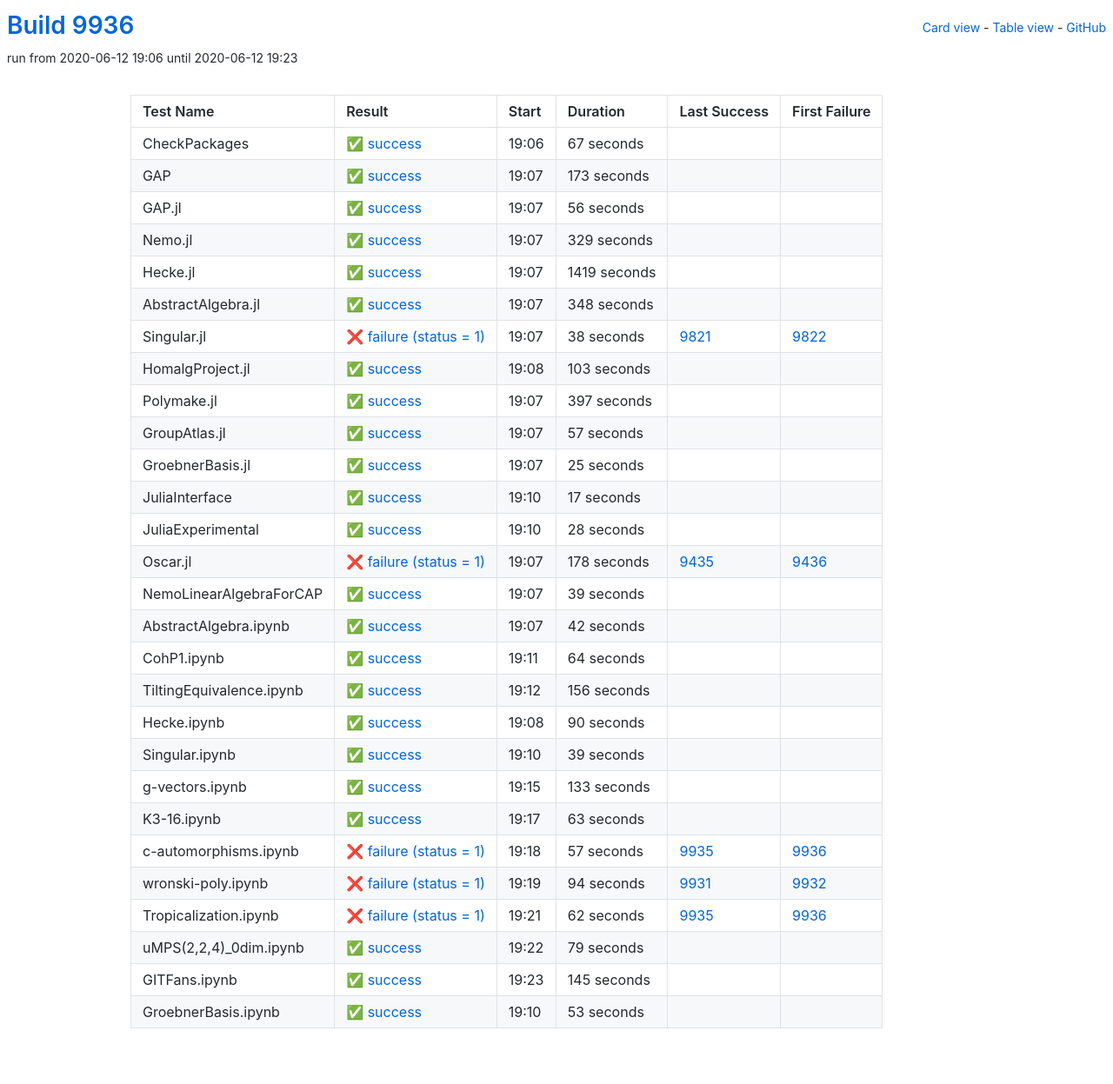
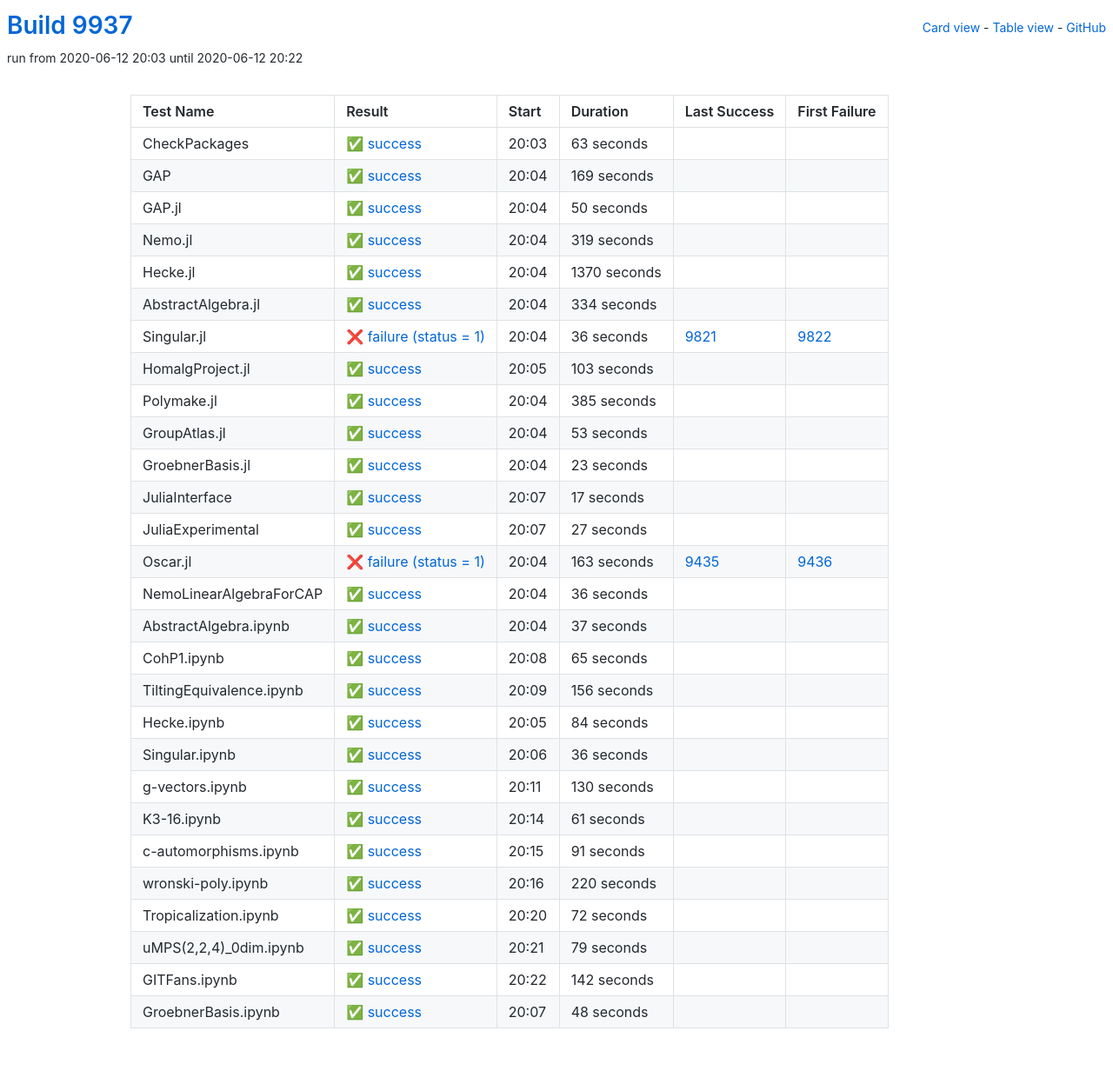
Before and after one commit to oscar-system/oscar-ci-status, a Jekyll site: the page built from table.html, in a window 1280 px wide. Shown: the whole page at 87% size. Built offline with Jekyll 4.4.1, drawn with Linux system fonts in a browser that asks for light colours.

Commit message:
Build #9937

```diff
--- a/_data/ci.yml
+++ b/_data/ci.yml
@@ -1,6 +1,6 @@
 ---
-build: 9936
-build_url: https://oscarci.mathematik.uni-kl.de/job/oscar/9936/
+build: 9937
+build_url: https://oscarci.mathematik.uni-kl.de/job/oscar/9937/
 job: oscar
 organization: oscar-system
 repo: oscar-ci-status
@@ -8,92 +8,92 @@
 tests:
 - name: CheckPackages
   id: checkpackages
-  log: https://oscarci.mathematik.uni-kl.de/job/oscar/9936/artifact/logs/build-9936/CheckPackages.log
-  start: 2020-06-12 19:06
+  log: https://oscarci.mathematik.uni-kl.de/job/oscar/9937/artifact/logs/build-9937/CheckPackages.log
+  start: 2020-06-12 20:03
   success: true
   exitcode: 0
   status: success
-  duration: 67
+  duration: 63
   last_success: false
   last_success_url:
   first_failure: false
   first_failure_url:
 - name: GAP
   id: gap
-  log: https://oscarci.mathematik.uni-kl.de/job/oscar/9936/artifact/logs/build-9936/GAP.log
-  start: 2020-06-12 19:07
+  log: https://oscarci.mathematik.uni-kl.de/job/oscar/9937/artifact/logs/build-9937/GAP.log
+  start: 2020-06-12 20:04
   success: true
   exitcode: 0
   status: success
-  duration: 173
+  duration: 169
   last_success: false
   last_success_url:
   first_failure: false
   first_failure_url:
 - name: GAP.jl
   id: gap-jl
-  log: https://oscarci.mathematik.uni-kl.de/job/oscar/9936/artifact/logs/build-9936/GAP.jl.log
-  start: 2020-06-12 19:07
+  log: https://oscarci.mathematik.uni-kl.de/job/oscar/9937/artifact/logs/build-9937/GAP.jl.log
+  start: 2020-06-12 20:04
   success: true
   exitcode: 0
   status: success
-  duration: 56
+  duration: 50
   last_success: false
   last_success_url:
   first_failure: false
   first_failure_url:
 - name: Nemo.jl
   id: nemo-jl
-  log: https://oscarci.mathematik.uni-kl.de/job/oscar/9936/artifact/logs/build-9936/Nemo.jl.log
-  start: 2020-06-12 19:07
+  log: https://oscarci.mathematik.uni-kl.de/job/oscar/9937/artifact/logs/build-9937/Nemo.jl.log
+  start: 2020-06-12 20:04
   success: true
   exitcode: 0
   status: success
-  duration: 329
+  duration: 319
   last_success: false
   last_success_url:
   first_failure: false
   first_failure_url:
 - name: Hecke.jl
   id: hecke-jl
-  log: https://oscarci.mathematik.uni-kl.de/job/oscar/9936/artifact/logs/build-9936/Hecke.jl.log
-  start: 2020-06-12 19:07
+  log: https://oscarci.mathematik.uni-kl.de/job/oscar/9937/artifact/logs/build-9937/Hecke.jl.log
+  start: 2020-06-12 20:04
   success: true
   exitcode: 0
   status: success
-  duration: 1419
+  duration: 1370
   last_success: false
   last_success_url:
   first_failure: false
   first_failure_url:
 - name: AbstractAlgebra.jl
   id: abstractalgebra-jl
-  log: https://oscarci.mathematik.uni-kl.de/job/oscar/9936/artifact/logs/build-9936/AbstractAlgebra.jl.log
-  start: 2020-06-12 19:07
+  log: https://oscarci.mathematik.uni-kl.de/job/oscar/9937/artifact/logs/build-9937/AbstractAlgebra.jl.log
+  start: 2020-06-12 20:04
   success: true
   exitcode: 0
   status: success
-  duration: 348
+  duration: 334
   last_success: false
   last_success_url:
   first_failure: false
   first_failure_url:
 - name: Singular.jl
   id: singular-jl
-  log: https://oscarci.mathematik.uni-kl.de/job/oscar/9936/artifact/logs/build-9936/Singular.jl.log
-  start: 2020-06-12 19:07
+  log: https://oscarci.mathematik.uni-kl.de/job/oscar/9937/artifact/logs/build-9937/Singular.jl.log
+  start: 2020-06-12 20:04
   success: false
   exitcode: 1
   status: failure
-  duration: 38
+  duration: 36
   last_success: 9821
   last_success_url: https://oscarci.mathematik.uni-kl.de/job/oscar/9821/
   first_failure: 9822
   first_failure_url: https://oscarci.mathematik.uni-kl.de/job/oscar/9822/
 - name: HomalgProject.jl
   id: homalgproject-jl
-  log: https://oscarci.mathematik.uni-kl.de/job/oscar/9936/artifact/logs/build-9936/HomalgProject.jl.log
-  start: 2020-06-12 19:08
+  log: https://oscarci.mathematik.uni-kl.de/job/oscar/9937/artifact/logs/build-9937/HomalgProject.jl.log
+  start: 2020-06-12 20:05
   success: true
   exitcode: 0
   status: success
@@ -104,44 +104,44 @@
   first_failure_url:
 - name: Polymake.jl
   id: polymake-jl
-  log: https://oscarci.mathematik.uni-kl.de/job/oscar/9936/artifact/logs/build-9936/Polymake.jl.log
-  start: 2020-06-12 19:07
+  log: https://oscarci.mathematik.uni-kl.de/job/oscar/9937/artifact/logs/build-9937/Polymake.jl.log
+  start: 2020-06-12 20:04
   success: true
   exitcode: 0
   status: success
-  duration: 397
+  duration: 385
   last_success: false
   last_success_url:
   first_failure: false
   first_failure_url:
 - name: GroupAtlas.jl
   id: groupatlas-jl
-  log: https://oscarci.mathematik.uni-kl.de/job/oscar/9936/artifact/logs/build-9936/GroupAtlas.jl.log
-  start: 2020-06-12 19:07
+  log: https://oscarci.mathematik.uni-kl.de/job/oscar/9937/artifact/logs/build-9937/GroupAtlas.jl.log
+  start: 2020-06-12 20:04
   success: true
   exitcode: 0
   status: success
-  duration: 57
+  duration: 53
   last_success: false
   last_success_url:
   first_failure: false
   first_failure_url:
 - name: GroebnerBasis.jl
   id: groebnerbasis-jl
-  log: https://oscarci.mathematik.uni-kl.de/job/oscar/9936/artifact/logs/build-9936/GroebnerBasis.jl.log
-  start: 2020-06-12 19:07
+  log: https://oscarci.mathematik.uni-kl.de/job/oscar/9937/artifact/logs/build-9937/GroebnerBasis.jl.log
+  start: 2020-06-12 20:04
   success: true
   exitcode: 0
   status: success
-  duration: 25
+  duration: 23
   last_success: false
   last_success_url:
   first_failure: false
   first_failure_url:
 - name: JuliaInterface
   id: juliainterface
-  log: https://oscarci.mathematik.uni-kl.de/job/oscar/9936/artifact/logs/build-9936/JuliaInterface.log
-  start: 2020-06-12 19:10
+  log: https://oscarci.mathematik.uni-kl.de/job/oscar/9937/artifact/logs/build-9937/JuliaInterface.log
+  start: 2020-06-12 20:07
   success: true
   exitcode: 0
   status: success
@@ -152,68 +152,68 @@
   first_failure_url:
 - name: JuliaExperimental
   id: juliaexperimental
-  log: https://oscarci.mathematik.uni-kl.de/job/oscar/9936/artifact/logs/build-9936/JuliaExperimental.log
-  start: 2020-06-12 19:10
+  log: https://oscarci.mathematik.uni-kl.de/job/oscar/9937/artifact/logs/build-9937/JuliaExperimental.log
+  start: 2020-06-12 20:07
   success: true
   exitcode: 0
   status: success
-  duration: 28
+  duration: 27
   last_success: false
   last_success_url:
   first_failure: false
   first_failure_url:
 - name: Oscar.jl
   id: oscar-jl
-  log: https://oscarci.mathematik.uni-kl.de/job/oscar/9936/artifact/logs/build-9936/Oscar.jl.log
-  start: 2020-06-12 19:07
+  log: https://oscarci.mathematik.uni-kl.de/job/oscar/9937/artifact/logs/build-9937/Oscar.jl.log
+  start: 2020-06-12 20:04
   success: false
   exitcode: 1
   status: failure
-  duration: 178
+  duration: 163
   last_success: 9435
   last_success_url: https://oscarci.mathematik.uni-kl.de/job/oscar/9435/
   first_failure: 9436
   first_failure_url: https://oscarci.mathematik.uni-kl.de/job/oscar/9436/
 - name: NemoLinearAlgebraForCAP
   id: nemolinearalgebraforcap
-  log: https://oscarci.mathematik.uni-kl.de/job/oscar/9936/artifact/logs/build-9936/NemoLinearAlgebraForCAP.log
-  start: 2020-06-12 19:07
+  log: https://oscarci.mathematik.uni-kl.de/job/oscar/9937/artifact/logs/build-9937/NemoLinearAlgebraForCAP.log
+  start: 2020-06-12 20:04
   success: true
   exitcode: 0
   status: success
-  duration: 39
+  duration: 36
   last_success: false
   last_success_url:
   first_failure: false
   first_failure_url:
 - name: AbstractAlgebra.ipynb
   id: abstractalgebra-ipynb
-  log: https://oscarci.mathematik.uni-kl.de/job/oscar/9936/artifact/logs/build-9936/AbstractAlgebra.ipynb.log
-  start: 2020-06-12 19:07
+  log: https://oscarci.mathematik.uni-kl.de/job/oscar/9937/artifact/logs/build-9937/AbstractAlgebra.ipynb.log
+  start: 2020-06-12 20:04
   success: true
   exitcode: 0
   status: success
-  duration: 42
+  duration: 37
   last_success: false
   last_success_url:
   first_failure: false
   first_failure_url:
 - name: CohP1.ipynb
   id: cohp1-ipynb
-  log: https://oscarci.mathematik.uni-kl.de/job/oscar/9936/artifact/logs/build-9936/CohP1.ipynb.log
-  start: 2020-06-12 19:11
+  log: https://oscarci.mathematik.uni-kl.de/job/oscar/9937/artifact/logs/build-9937/CohP1.ipynb.log
+  start: 2020-06-12 20:08
   success: true
   exitcode: 0
   status: success
-  duration: 64
+  duration: 65
   last_success: false
   last_success_url:
   first_failure: false
   first_failure_url:
 - name: TiltingEquivalence.ipynb
   id: tiltingequivalence-ipynb
-  log: https://oscarci.mathematik.uni-kl.de/job/oscar/9936/artifact/logs/build-9936/TiltingEquivalence.ipynb.log
-  start: 2020-06-12 19:12
+  log: https://oscarci.mathematik.uni-kl.de/job/oscar/9937/artifact/logs/build-9937/TiltingEquivalence.ipynb.log
+  start: 2020-06-12 20:09
   success: true
   exitcode: 0
   status: success
@@ -224,92 +224,92 @@
   first_failure_url:
 - name: Hecke.ipynb
   id: hecke-ipynb
-  log: https://oscarci.mathematik.uni-kl.de/job/oscar/9936/artifact/logs/build-9936/Hecke.ipynb.log
-  start: 2020-06-12 19:08
+  log: https://oscarci.mathematik.uni-kl.de/job/oscar/9937/artifact/logs/build-9937/Hecke.ipynb.log
+  start: 2020-06-12 20:05
   success: true
   exitcode: 0
   status: success
-  duration: 90
+  duration: 84
   last_success: false
   last_success_url:
   first_failure: false
   first_failure_url:
 - name: Singular.ipynb
   id: singular-ipynb
-  log: https://oscarci.mathematik.uni-kl.de/job/oscar/9936/artifact/logs/build-9936/Singular.ipynb.log
-  start: 2020-06-12 19:10
+  log: https://oscarci.mathematik.uni-kl.de/job/oscar/9937/artifact/logs/build-9937/Singular.ipynb.log
+  start: 2020-06-12 20:06
   success: true
   exitcode: 0
   status: success
-  duration: 39
+  duration: 36
   last_success: false
   last_success_url:
   first_failure: false
   first_failure_url:
 - name: g-vectors.ipynb
   id: g-vectors-ipynb
-  log: https://oscarci.mathematik.uni-kl.de/job/oscar/9936/artifact/logs/build-9936/g-vectors.ipynb.log
-  start: 2020-06-12 19:15
+  log: https://oscarci.mathematik.uni-kl.de/job/oscar/9937/artifact/logs/build-9937/g-vectors.ipynb.log
+  start: 2020-06-12 20:11
   success: true
   exitcode: 0
   status: success
-  duration: 133
+  duration: 130
   last_success: false
   last_success_url:
   first_failure: false
   first_failure_url:
 - name: K3-16.ipynb
   id: k3-16-ipynb
-  log: https://oscarci.mathematik.uni-kl.de/job/oscar/9936/artifact/logs/build-9936/K3-16.ipynb.log
-  start: 2020-06-12 19:17
+  log: https://oscarci.mathematik.uni-kl.de/job/oscar/9937/artifact/logs/build-9937/K3-16.ipynb.log
+  start: 2020-06-12 20:14
   success: true
   exitcode: 0
   status: success
-  duration: 63
+  duration: 61
   last_success: false
   last_success_url:
   first_failure: false
   first_failure_url:
 - name: c-automorphisms.ipynb
   id: c-automorphisms-ipynb
-  log: https://oscarci.mathematik.uni-kl.de/job/oscar/9936/artifact/logs/build-9936/c-automorphisms.ipynb.log
-  start: 2020-06-12 19:18
-  success: false
-  exitcode: 1
-  status: failure
-  duration: 57
-  last_success: 9935
-  last_success_url: https://oscarci.mathematik.uni-kl.de/job/oscar/9935/
-  first_failure: 9936
-  first_failure_url: https://oscarci.mathematik.uni-kl.de/job/oscar/9936/
+  log: https://oscarci.mathematik.uni-kl.de/job/oscar/9937/artifact/logs/build-9937/c-automorphisms.ipynb.log
+  start: 2020-06-12 20:15
+  success: true
+  exitcode: 0
+  status: success
+  duration: 91
+  last_success: false
+  last_success_url:
+  first_failure: false
+  first_failure_url:
 - name: wronski-poly.ipynb
   id: wronski-poly-ipynb
-  log: https://oscarci.mathematik.uni-kl.de/job/oscar/9936/artifact/logs/build-9936/wronski-poly.ipynb.log
-  start: 2020-06-12 19:19
-  success: false
-  exitcode: 1
-  status: failure
-  duration: 94
-  last_success: 9931
-  last_success_url: https://oscarci.mathematik.uni-kl.de/job/oscar/9931/
-  first_failure: 9932
-  first_failure_url: https://oscarci.mathematik.uni-kl.de/job/oscar/9932/
+  log: https://oscarci.mathematik.uni-kl.de/job/oscar/9937/artifact/logs/build-9937/wronski-poly.ipynb.log
+  start: 2020-06-12 20:16
+  success: true
+  exitcode: 0
+  status: success
+  duration: 220
+  last_success: false
+  last_success_url:
+  first_failure: false
+  first_failure_url:
 - name: Tropicalization.ipynb
   id: tropicalization-ipynb
-  log: https://oscarci.mathematik.uni-kl.de/job/oscar/9936/artifact/logs/build-9936/Tropicalization.ipynb.log
-  start: 2020-06-12 19:21
-  success: false
-  exitcode: 1
-  status: failure
-  duration: 62
-  last_success: 9935
-  last_success_url: https://oscarci.mathematik.uni-kl.de/job/oscar/9935/
-  first_failure: 9936
-  first_failure_url: https://oscarci.mathematik.uni-kl.de/job/oscar/9936/
+  log: https://oscarci.mathematik.uni-kl.de/job/oscar/9937/artifact/logs/build-9937/Tropicalization.ipynb.log
+  start: 2020-06-12 20:20
+  success: true
+  exitcode: 0
+  status: success
+  duration: 72
+  last_success: false
+  last_success_url:
+  first_failure: false
+  first_failure_url:
 - name: uMPS(2,2,4)_0dim.ipynb
   id: umps-2-2-4-0dim-ipynb
-  log: https://oscarci.mathematik.uni-kl.de/job/oscar/9936/artifact/logs/build-9936/uMPS-2-2-4-_0dim.ipynb.log
-  start: 2020-06-12 19:22
+  log: https://oscarci.mathematik.uni-kl.de/job/oscar/9937/artifact/logs/build-9937/uMPS-2-2-4-_0dim.ipynb.log
+  start: 2020-06-12 20:21
   success: true
   exitcode: 0
   status: success
@@ -320,24 +320,24 @@
   first_failure_url:
 - name: GITFans.ipynb
   id: gitfans-ipynb
-  log: https://oscarci.mathematik.uni-kl.de/job/oscar/9936/artifact/logs/build-9936/GITFans.ipynb.log
-  start: 2020-06-12 19:23
+  log: https://oscarci.mathematik.uni-kl.de/job/oscar/9937/artifact/logs/build-9937/GITFans.ipynb.log
+  start: 2020-06-12 20:22
   success: true
   exitcode: 0
   status: success
-  duration: 145
+  duration: 142
   last_success: false
   last_success_url:
   first_failure: false
   first_failure_url:
 - name: GroebnerBasis.ipynb
   id: groebnerbasis-ipynb
-  log: https://oscarci.mathematik.uni-kl.de/job/oscar/9936/artifact/logs/build-9936/GroebnerBasis.ipynb.log
-  start: 2020-06-12 19:10
+  log: https://oscarci.mathematik.uni-kl.de/job/oscar/9937/artifact/logs/build-9937/GroebnerBasis.ipynb.log
+  start: 2020-06-12 20:07
   success: true
   exitcode: 0
   status: success
-  duration: 53
+  duration: 48
   last_success: false
   last_success_url:
   first_failure: false
```
Also changed, not shown: README.md.
